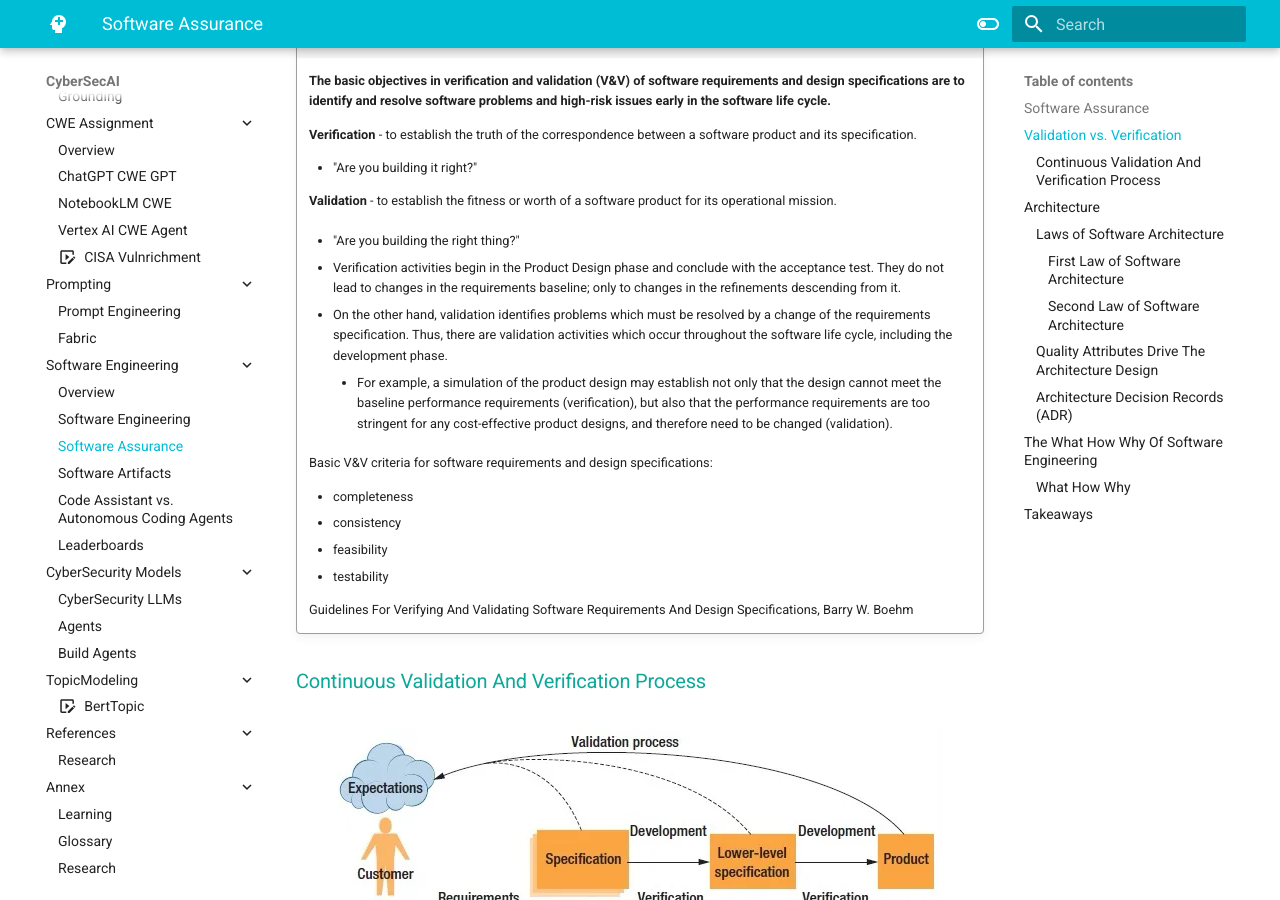
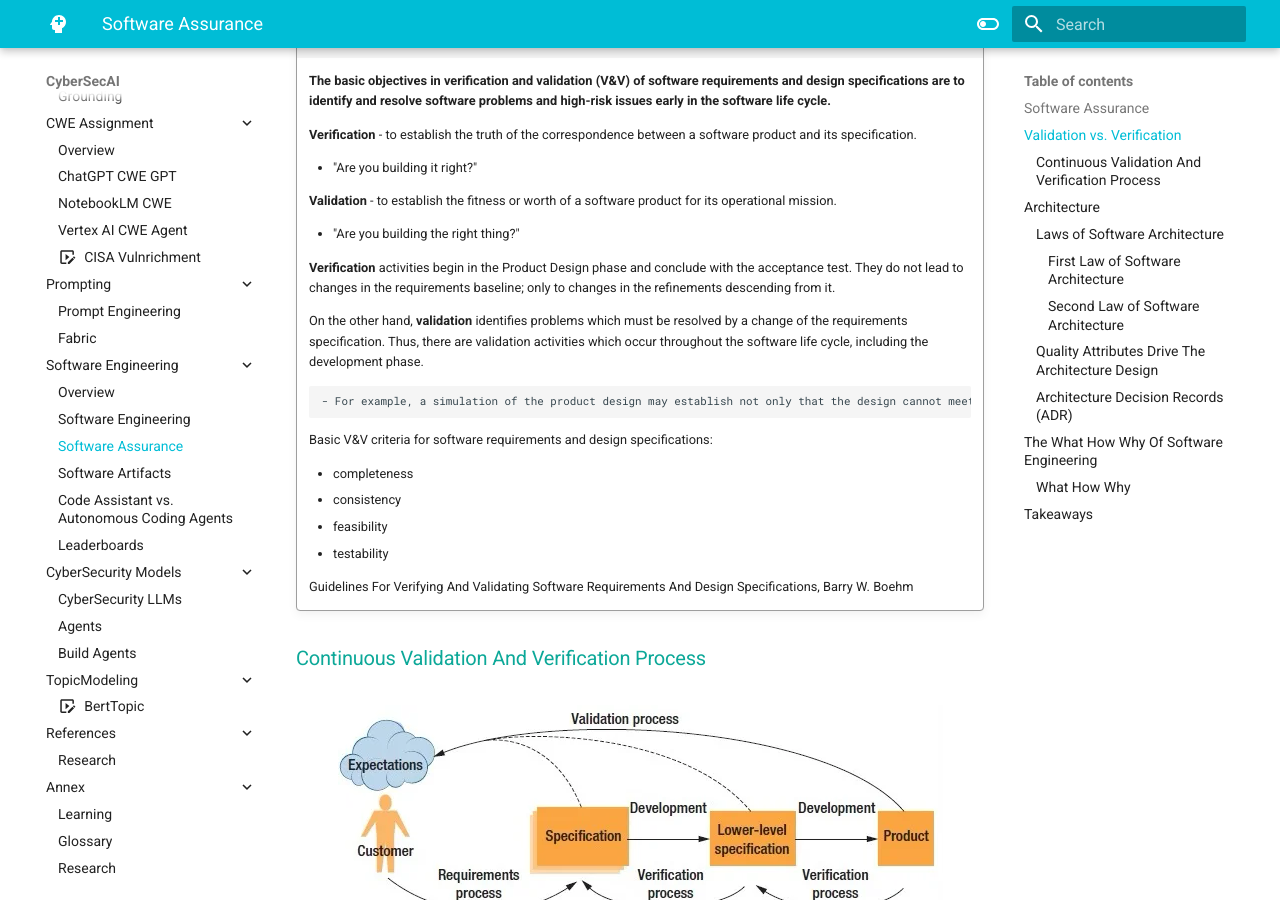
Before and after one commit to CyberSecAI/CyberSecAI.github.io, an MkDocs documentation site: the page built from docs/software/software_assurance.md, in a window 1280 px wide and 900 px high, scrolled down 1360 px. Built offline with MkDocs 1.6.1 and Material for MkDocs 9.7.7, drawn with Linux system fonts in a browser that asks for light colours; comment, search, counter and statistics services are not loaded.

Commit message:
v and v indent

```diff
--- a/docs/software/software_assurance.md
+++ b/docs/software/software_assurance.md
@@ -52,9 +52,10 @@
 
     - "Are you building the right thing?"
 
-    - Verification activities begin in the Product Design phase and conclude with the acceptance test. They do not lead to changes in the requirements baseline; only to changes in the refinements descending from it.
+    **Verification** activities begin in the Product Design phase and conclude with the acceptance test. They do not lead to changes in the requirements baseline; only to changes in the refinements descending from it.
 
-    - On the other hand, validation identifies problems which must be resolved by a change of the requirements specification. Thus, there are validation activities which occur throughout the software life cycle, including the development phase.
+    On the other hand, **validation** identifies problems which must be resolved by a change of the requirements specification. Thus, there are validation activities which occur throughout the software life cycle, including the development phase.
+
         - For example, a simulation of the product design may establish not only that the design cannot meet the baseline performance requirements (verification), but also that the performance requirements are too stringent for any cost-effective product designs, and therefore need to be changed (validation).
 
     Basic V&V criteria for software requirements and design specifications:
```
